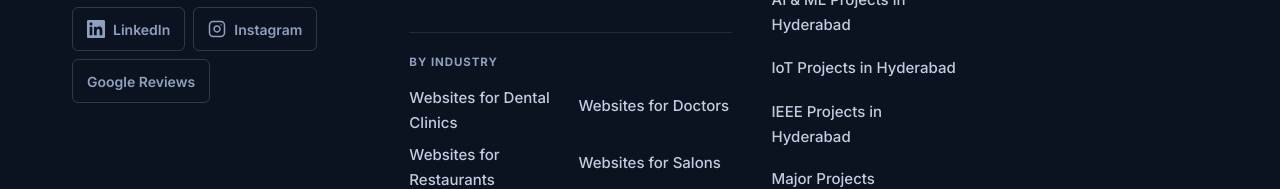
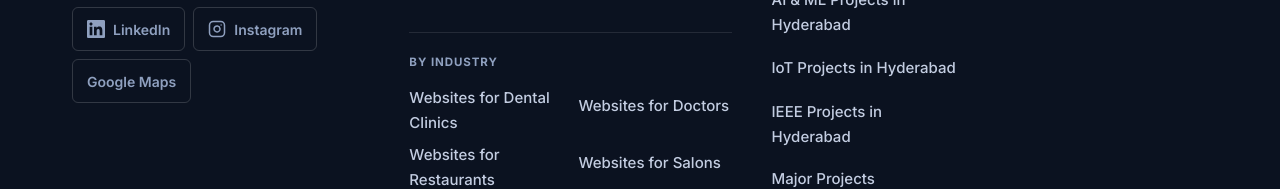
Before and after one commit to bolusaniakshaykumar/projectkaro, a Next.js app: page / in a window 1280 px wide. Shown: the part 8153-8342 px from the top of the page. Built offline with nearby package versions, Linux system fonts and the light colour scheme.

Commit message:
Fix footer label: Google Maps (no reviews yet, avoid misleading label)

```diff
--- a/src/components/Footer/Footer.tsx
+++ b/src/components/Footer/Footer.tsx
@@ -145,7 +145,7 @@ export default function Footer() {
                 className={styles.socialLink}
                 aria-label="ProjectKaro on Google Maps"
               >
-                <span>Google Reviews</span>
+                <span>Google Maps</span>
               </a>
             </div>
           </div>
```
